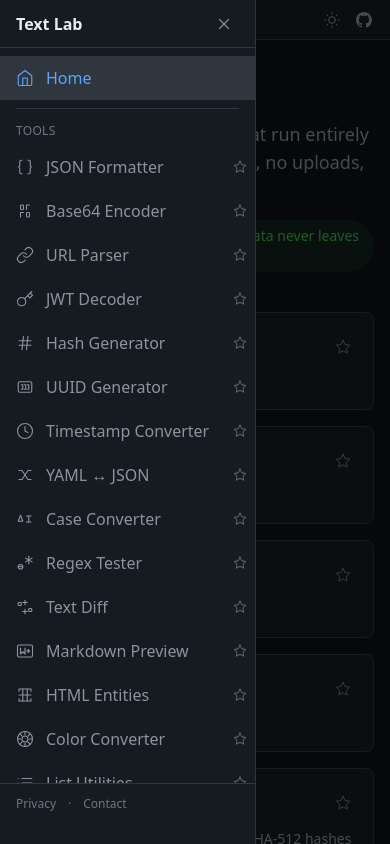
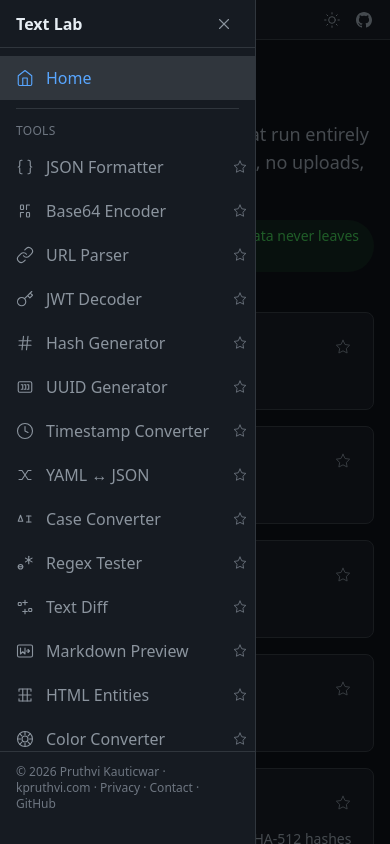
Before and after one commit to pruthvi2805/text-lab, a Next.js app: page / in a window 390 px wide. Both pictures are taken after a click on the button 23 px from the left and 19 px from the top of the page. Built offline with nearby package versions, Linux system fonts and the light colour scheme.

Commit message:
fix: mobile nav footer matches desktop footer format
Include all links: kpruthvi.com, Privacy, Contact, GitHub

Co-Authored-By: Claude Opus 4.5 <noreply@anthropic.com>

```diff
--- a/components/layout/MobileNav.tsx
+++ b/components/layout/MobileNav.tsx
@@ -136,7 +136,18 @@ export function MobileNav({ isOpen, onClose }: MobileNavProps) {
         </nav>
 
         {/* Footer - extra bottom padding for iPhone safe area */}
-        <div className="px-4 pt-3 pb-8 border-t border-border flex items-center gap-3 text-xs text-text-muted">
+        <div className="px-4 pt-3 pb-8 border-t border-border text-xs text-text-muted">
+          <p>
+            &copy; 2026 Pruthvi Kauticwar &middot;{" "}
+            <a
+              href="https://kpruthvi.com"
+              target="_blank"
+              rel="noopener noreferrer"
+              className="hover:text-text-secondary transition-colors"
+            >
+              kpruthvi.com
+            </a>
+            {" "}&middot;{" "}
             <Link
               href="/privacy"
               onClick={onClose}
@@ -144,7 +155,7 @@ export function MobileNav({ isOpen, onClose }: MobileNavProps) {
             >
               Privacy
             </Link>
-          <span>·</span>
+            {" "}&middot;{" "}
             <a
               href="https://kpruthvi.com/contact"
               target="_blank"
@@ -153,6 +164,16 @@ export function MobileNav({ isOpen, onClose }: MobileNavProps) {
             >
               Contact
             </a>
+            {" "}&middot;{" "}
+            <a
+              href="https://github.com/pruthvi2805/text-lab"
+              target="_blank"
+              rel="noopener noreferrer"
+              className="hover:text-text-secondary transition-colors"
+            >
+              GitHub
+            </a>
+          </p>
         </div>
       </div>
     </>
```
Lines whose indentation alone changed are shown as unchanged.
